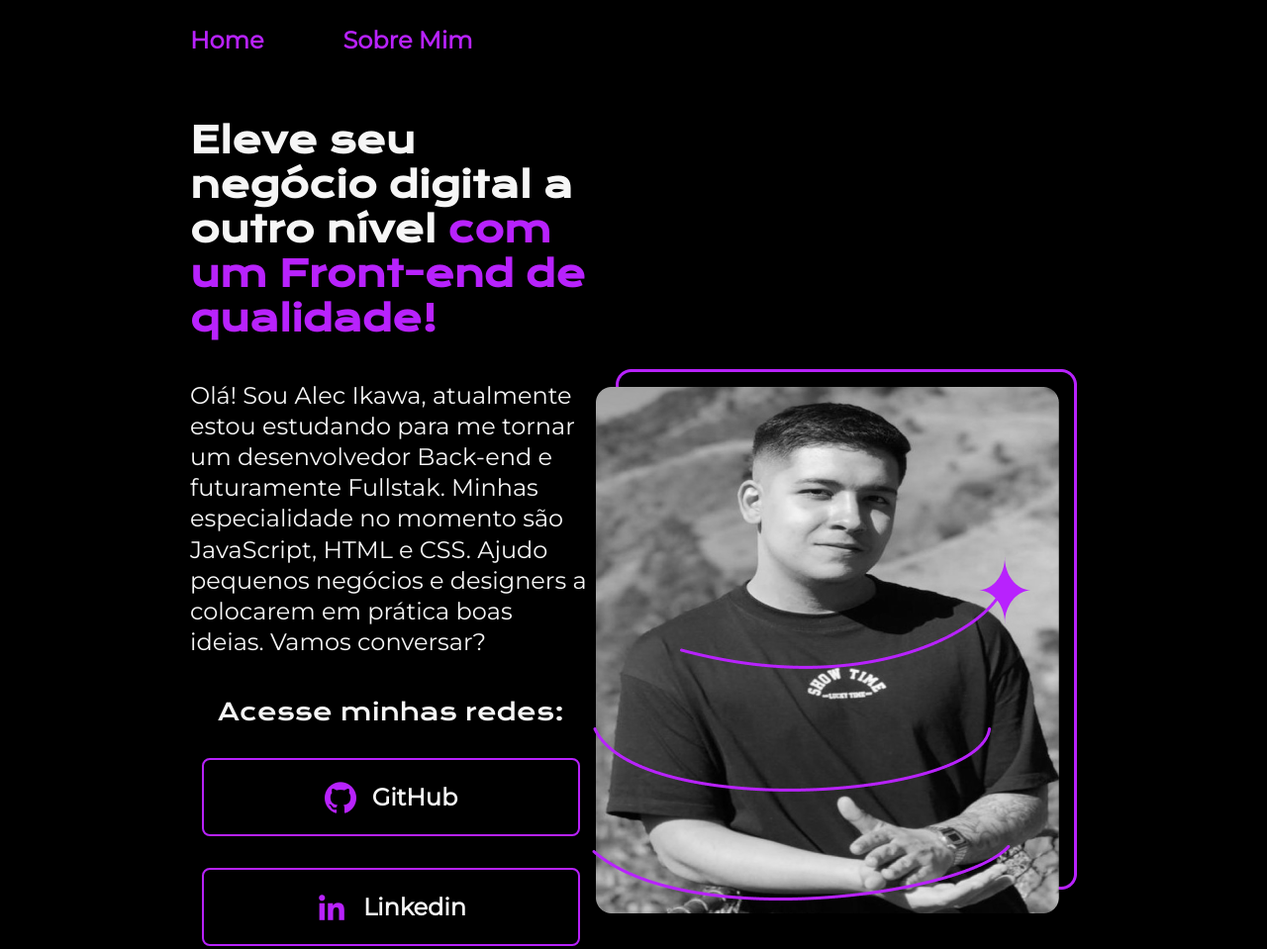
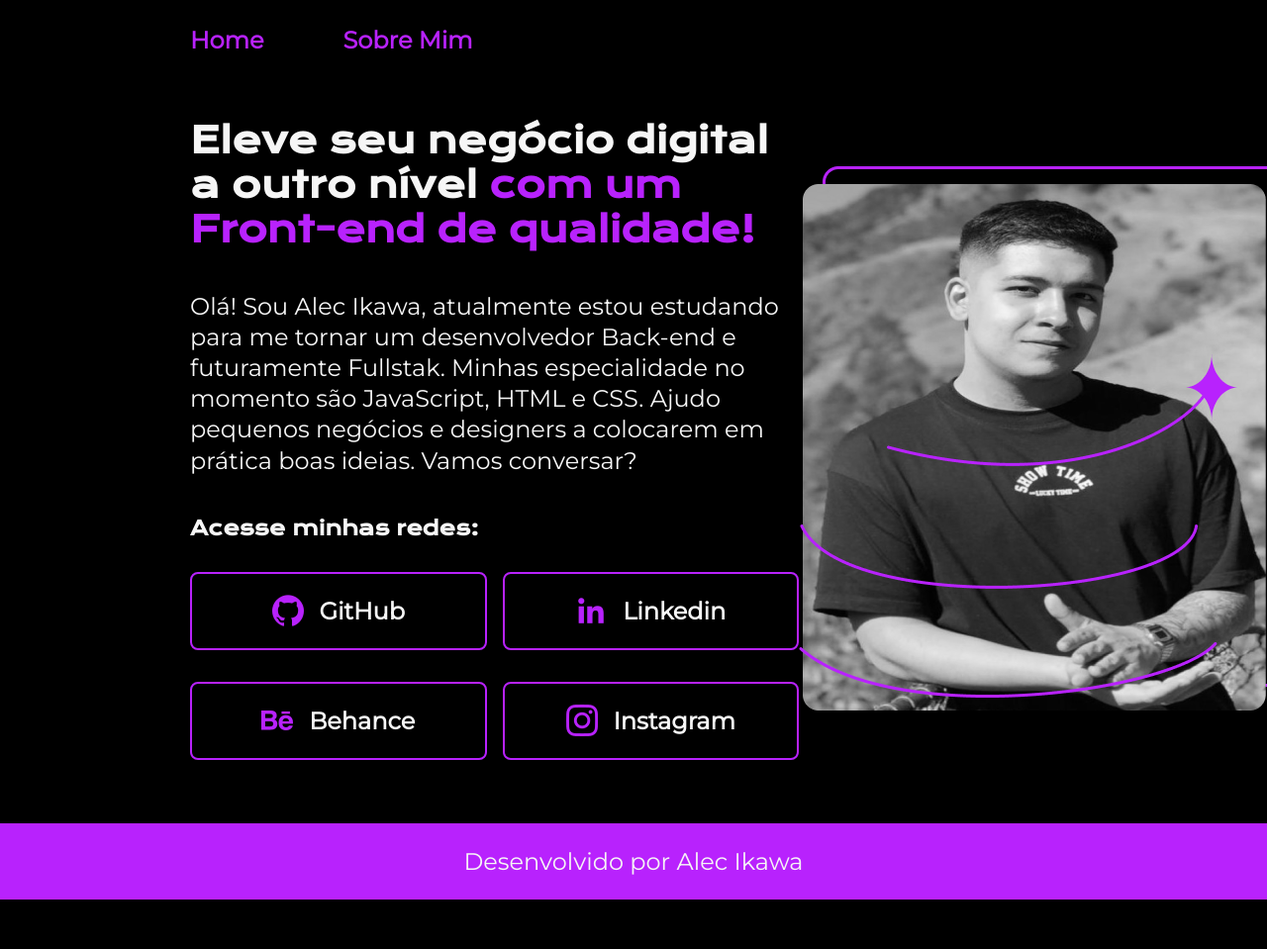
Before and after one commit to alecikawa/portifolio, a plain HTML site: page index.html in a window 1280 px wide. Shown: the top 959 px of the page at 99% size. After the commit the page ends 909 px from the top, so only its background shows below. Drawn offline with nearby package versions, Linux system fonts and the light colour scheme.

Commit message:
Mudei o body

```diff
--- a/index.html
+++ b/index.html
@@ -21,6 +21,7 @@
             <p class="apresentacao__conteudo__texto">Olá! Sou Alec Ikawa, atualmente estou estudando para me tornar um desenvolvedor Back-end  e futuramente Fullstak. Minhas especialidade no momento são JavaScript, HTML e CSS. Ajudo pequenos negócios e designers a colocarem em prática boas ideias. Vamos conversar?</p>
             <div class="apresentacao__links">
                 <h2 class="apresentacao__links__subtitulo">Acesse minhas redes:</h2>
+                <div class="apresentacao__links__redes__coluna">
                     <a class="apresentacao__links__link" href="https://github.com/alecikawa">
                         <img src="assets/github.png" alt="Logo GitHub">
                         GitHub
@@ -29,6 +30,8 @@
                         <img src="assets/linkedin.png" alt="Logo Linkedin">
                         Linkedin
                     </a>
+                </div>
+                <div class="apresentacao__links__redes__coluna">
                     <a class="apresentacao__links__link" href="https://www.behance.net/alecikawa/">
                         <img src="assets/behance.png" alt="Logo Behance">
                         Behance
@@ -37,6 +40,7 @@
                         <img src="assets/instagram.png" alt="Logo Instagram">
                         Instagram
                     </a>
+                </div>
             </div>
         </section>
         <img src="assets/Imagem.png" alt="Mulher codando">
--- a/styles/style.css
+++ b/styles/style.css
@@ -70,15 +70,16 @@ body {
 .apresentacao__links{
     display: flex;
     flex-direction: column;
-    align-items: center;
+    align-items: left;
     justify-content: space-between;
     gap: 32px;
 }
 
 .apresentacao__links__subtitulo{
     font-family: "Krona One", sans-serif;
-    font-weight: 400;
-    font-size: 24px;
+    font-weight: 800;
+    font-size: 20px;
+
 }
 
 .apresentacao__links__link{
@@ -87,7 +88,7 @@ body {
     justify-content: center;
     gap: 16px;
     border: 2px solid #B822FD;
-    width: 378px;
+    width: 300px;
     text-align: center;
     border-radius: 8px;
     font-size: 24px;
@@ -97,6 +98,12 @@ body {
     font-weight: 600;
     color: #F6F6F6;
 
+}
+
+.apresentacao__links__redes__coluna {
+    display: flex;
+    justify-content: space-between;
+    gap: 16px;
 }
 
 .apresentacao__links__link:hover {
```
Lines whose indentation alone changed are shown as unchanged.
